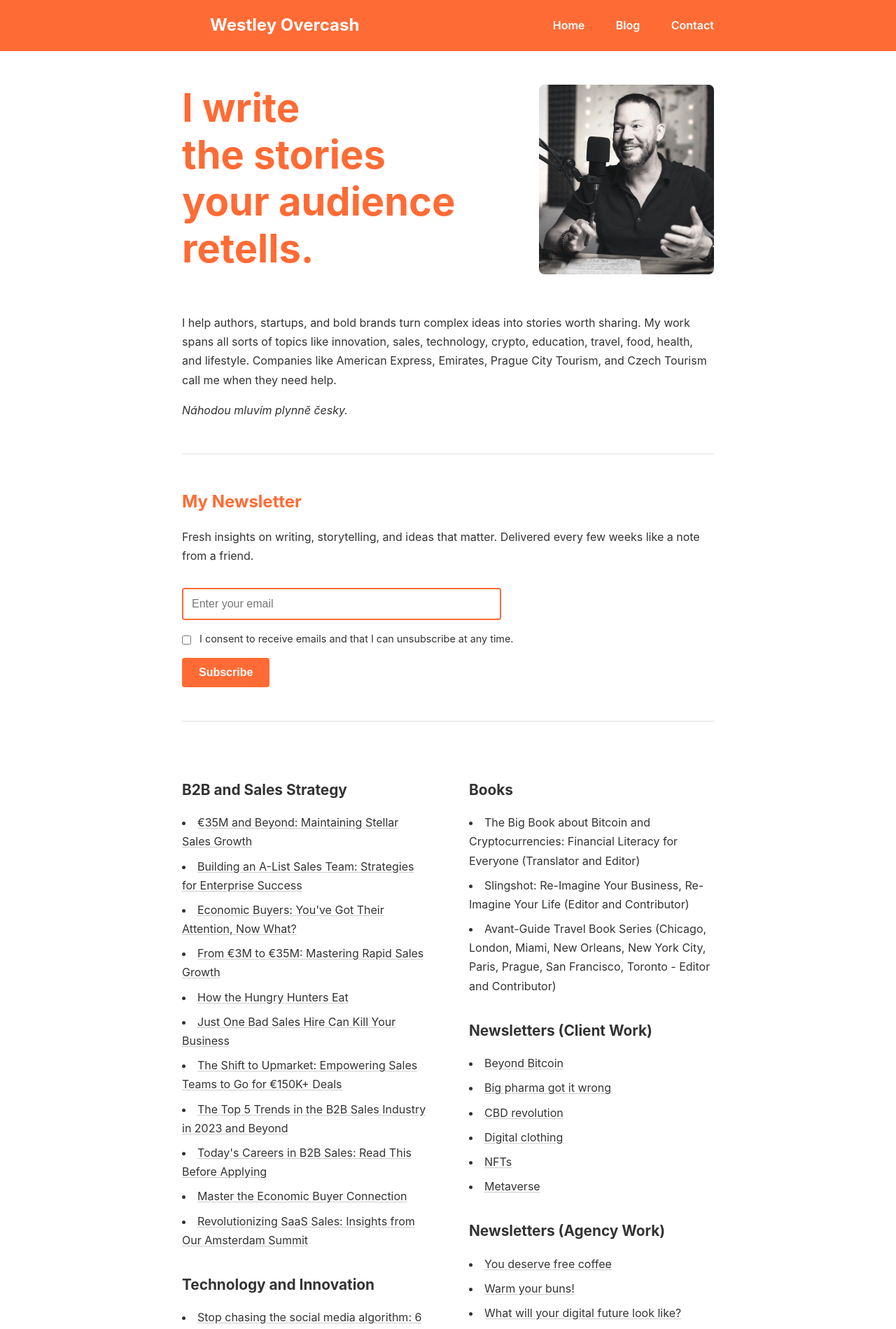
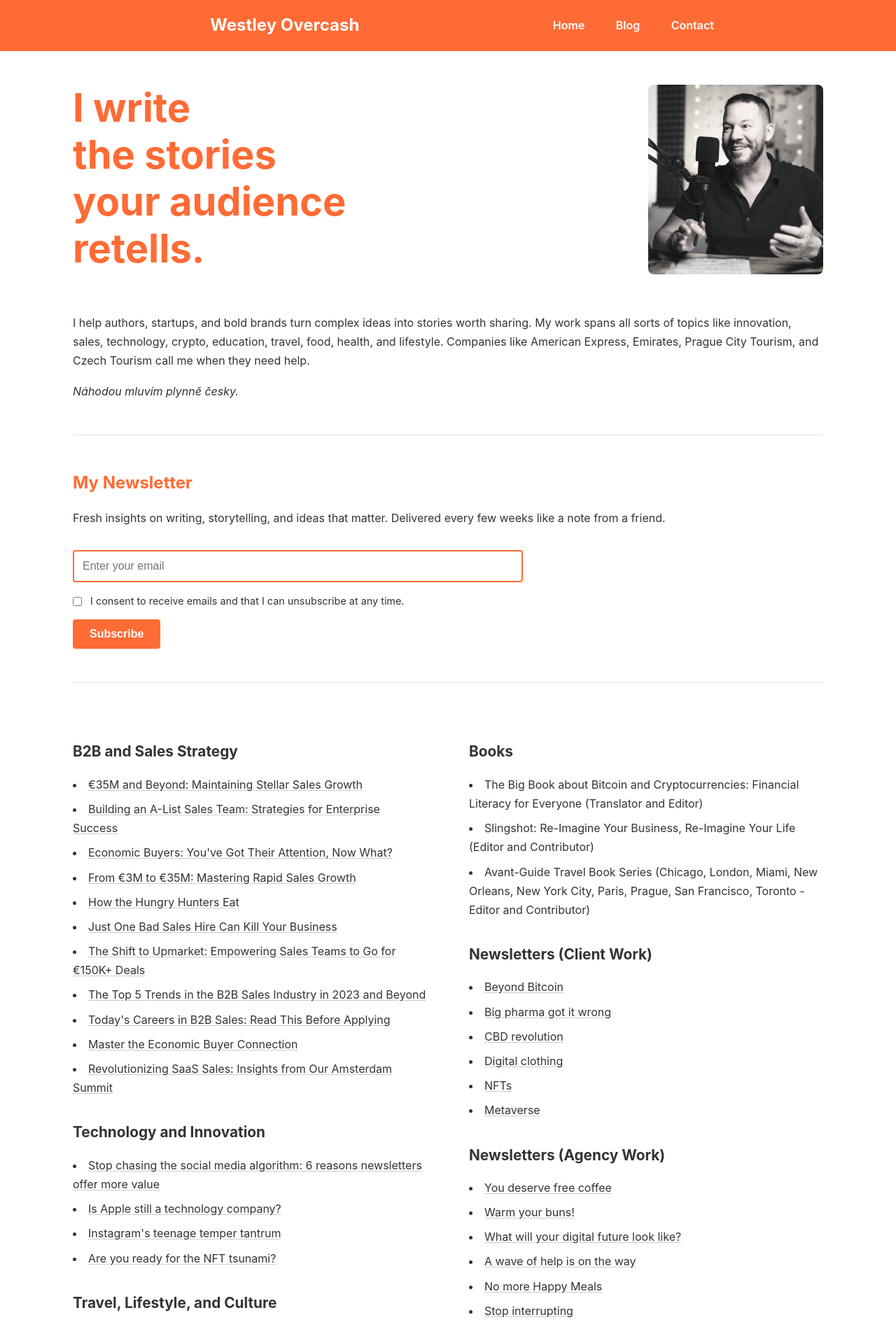
Before and after one commit to westleyovercash/westleyovercash.github.io, a Jekyll site: the page built from index.md, in a window 1280 px wide. Shown: the top 1899 px of the page at 70% size. Built offline with Jekyll 4.4.1, drawn with Linux system fonts in a browser that asks for light colours.

Commit message:
Update default.html

```diff
--- a/_layouts/default.html
+++ b/_layouts/default.html
@@ -54,10 +54,12 @@
     }
 
     main {
-      max-width: 800px;
-      margin: 0 auto;
-      padding: 0 20px 4rem 20px;
-    }
+  max-width: 90%;
+  margin: 0 auto;
+  padding: 0 40px 4rem 40px;
+  width: 100%;
+  box-sizing: border-box;
+}
 
     h1 {
       font-family: -apple-system, BlinkMacSystemFont, "Segoe UI", Arial, sans-serif;
```
